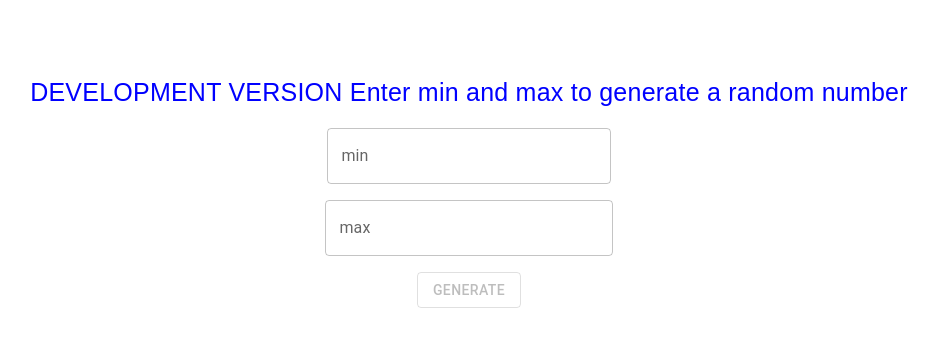
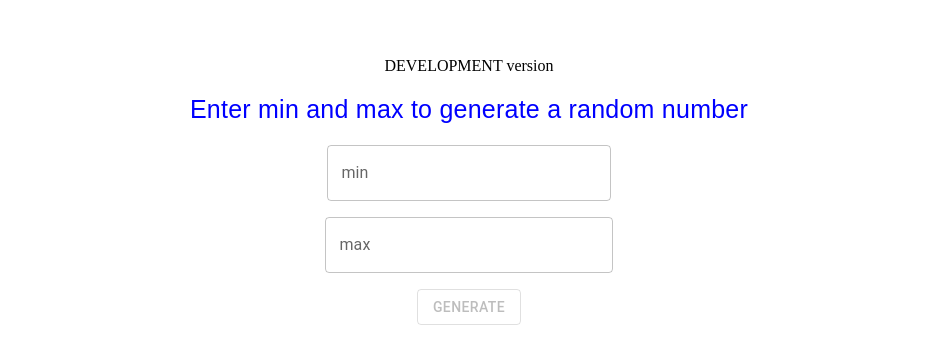
Before and after one commit to hzville/Full-stack-open-part-11-custom-app, a React (Vite) app in the folder frontend/: page / in a window 1280 px wide. Shown: the part 217-580 px from the top of the page, without its empty margins (171-1109 px from the left). Built offline with nearby package versions, Linux system fonts and the light colour scheme; no server answers.

Commit message:
test that correct version is deployed

```diff
--- a/frontend/src/components/InputMinMax.tsx
+++ b/frontend/src/components/InputMinMax.tsx
@@ -33,8 +33,9 @@ const InputMinMax = ({ setGeneratedNumber }: InputMinMaxProps) => {
 
   return (
     <>
+      <div>DEVELOPMENT version</div>
       <Typography sx={styles.header} data-testid="header">
-        DEVELOPMENT VERSION Enter min and max to generate a random number
+        Enter min and max to generate a random number
       </Typography>
       <OutlinedInput
         type="number"
```
